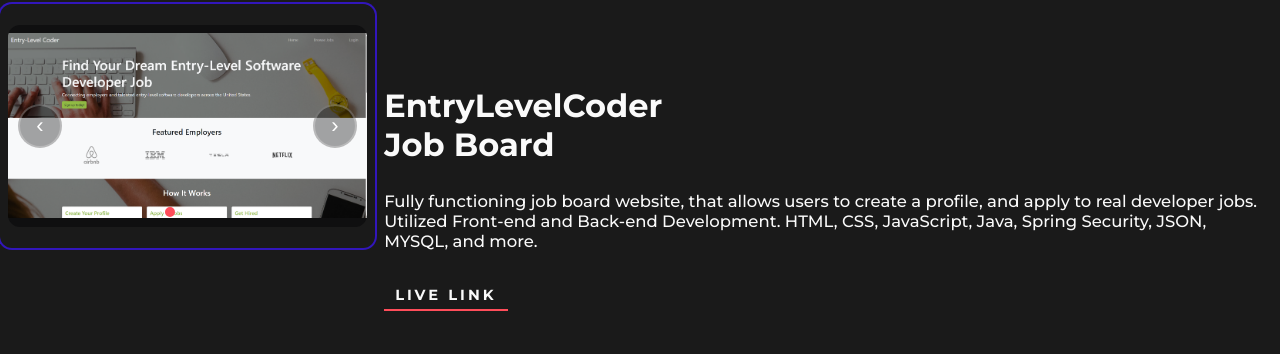
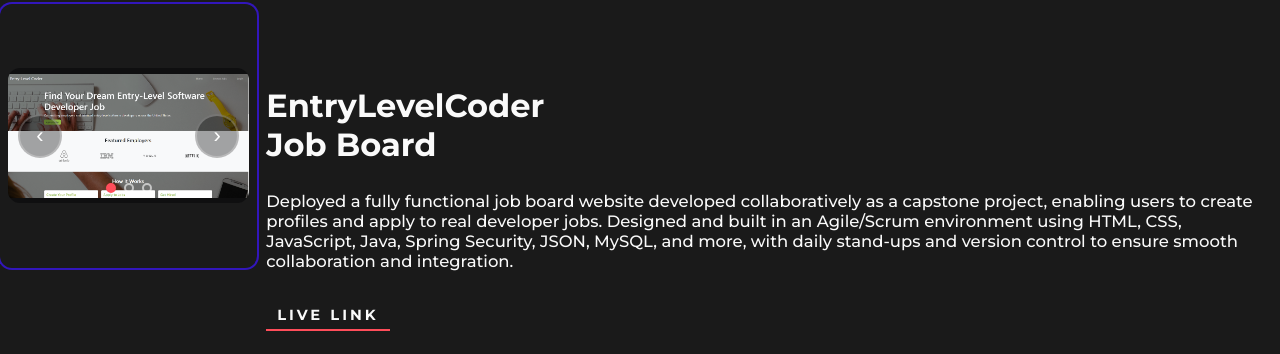
Before and after one commit to Michael-AngelCevallos/Michael-AngelCevallos.github.io, a plain HTML site: page index.html in a window 1280 px wide. Shown: the part 2650-3004 px from the top of the page. Drawn offline with Linux system fonts and the light colour scheme.

Commit message:
Changes to slide card

```diff
--- a/index.html
+++ b/index.html
@@ -194,8 +194,7 @@
                 <div class="project__info">
                   <h3 class="project__title">EntryLevelCoder<br/> Job Board</h3>
                   <p class="project__description">
-                    Fully functioning job board website, that allows users to create a profile, and apply to real developer jobs.
-                    Utilized Front-end and Back-end Development. HTML, CSS, JavaScript, Java, Spring Security, JSON, MYSQL, and more.
+                    Deployed a fully functional job board website developed collaboratively as a capstone project, enabling users to create profiles and apply to real developer jobs. Designed and built in an Agile/Scrum environment using HTML, CSS, JavaScript, Java, Spring Security, JSON, MySQL, and more, with daily stand-ups and version control to ensure smooth collaboration and integration.
                   </p>
                   <a href="https://entrylevelcoder.com/" target="_blank" rel="noopener">
                     <div class="project__live-2">Live Link</div>
```
